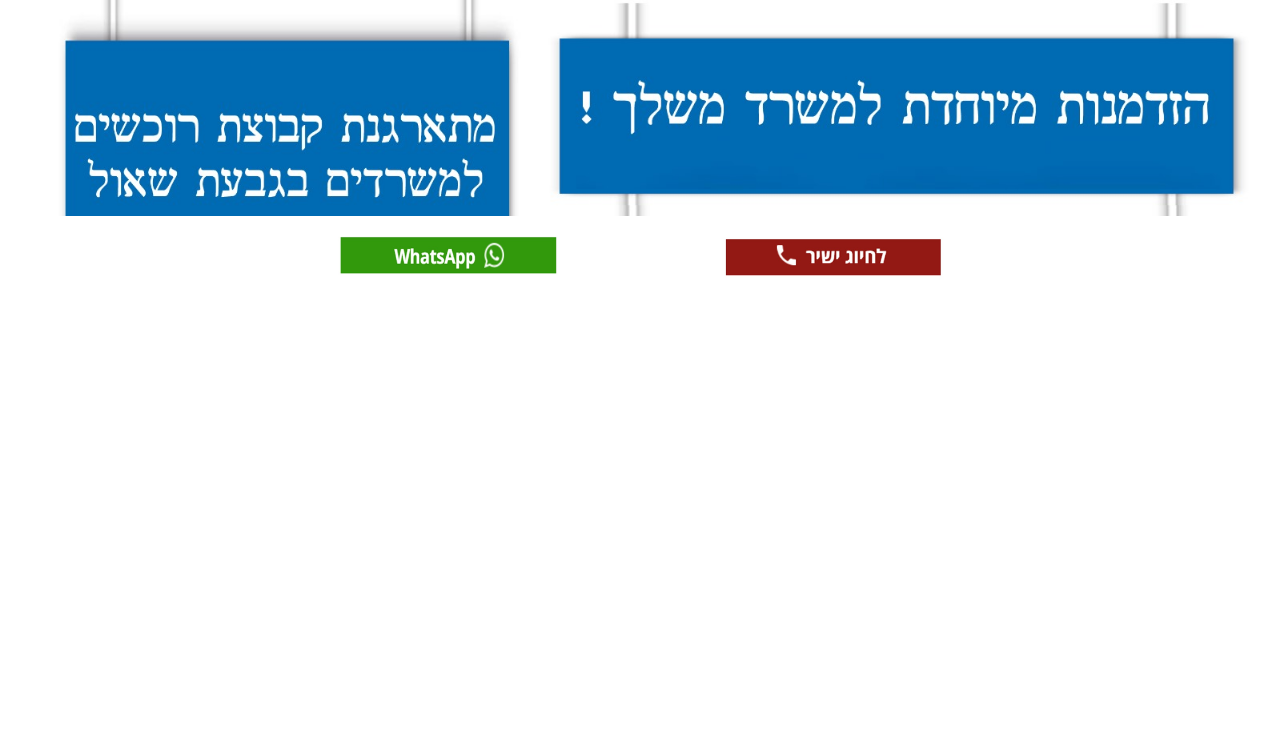
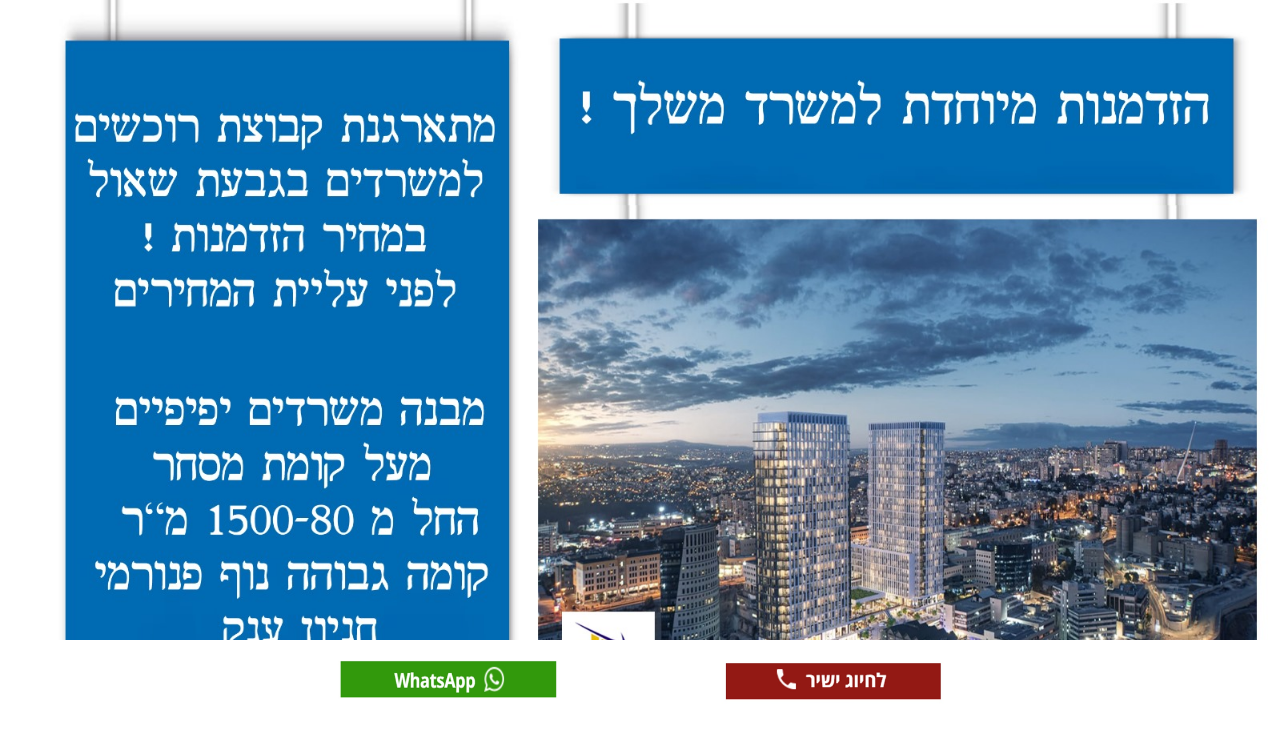
Before and after one commit to eliharush5574/Testing, a plain HTML site: page index.html in a window 1280 px wide. Drawn offline with Linux system fonts and the light colour scheme.

Commit message:
Update index.html

```diff
--- a/index.html
+++ b/index.html
@@ -12,7 +12,7 @@
 	margin-bottom: 16px;
     background: #989898 url(main.jfif) no-repeat center top;
     width: 100vw;
-    height: 27vh;
+    height: 80vh;
     background-size: cover;
   }
   .main-section img {
```
